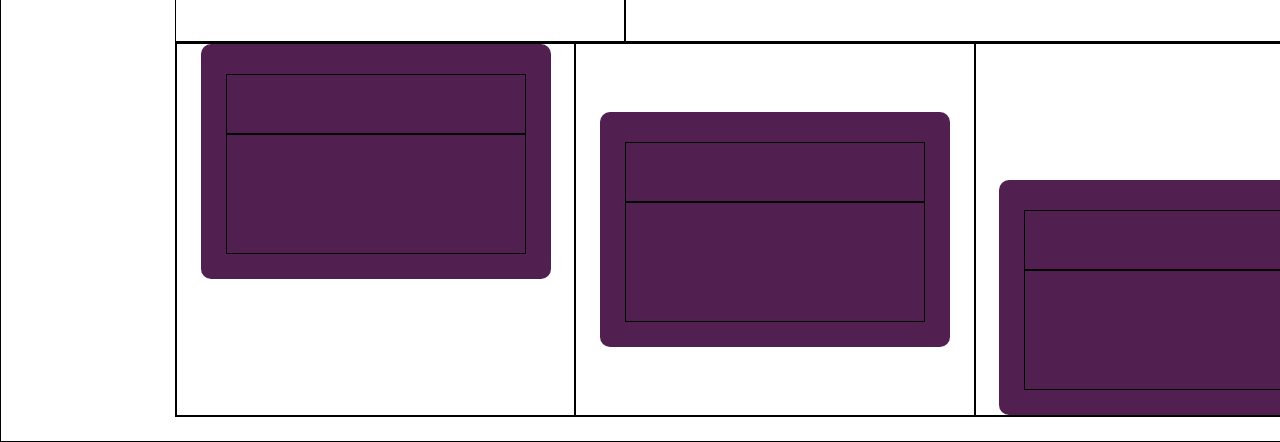
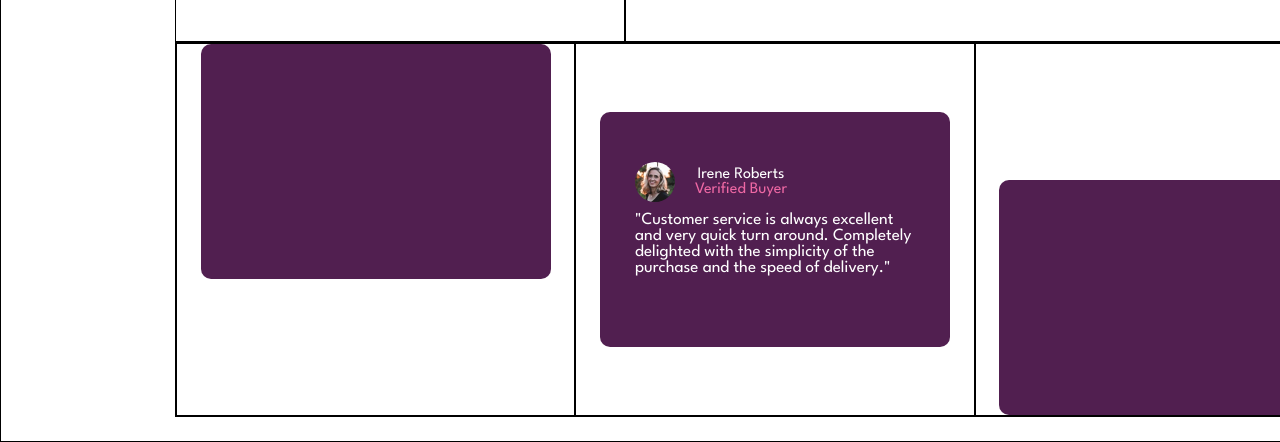
Before and after one commit to metallicatzach/social-proof-section, a plain HTML site: page social-proof-section-master/index.html in a window 1280 px wide. Shown: the part 358-800 px from the top of the page. Drawn offline with Linux system fonts and the light colour scheme.

Commit message:
purple box 1 finish

```diff
--- a/social-proof-section-master/index.html
+++ b/social-proof-section-master/index.html
@@ -78,8 +78,15 @@
             <div class="big_box2">
                 <div class="purple_box">
                     <div class="inside_purple">
-                        <div class="content_top"></div>
-                        <div class="info_bottom"></div>
+                        <div class="content_top">
+                            <div class="image_box"><img src="/social-proof-section-master/images/image-irene.jpg" alt="/"></div>
+                            <div class="text_box">
+                                <div class="text_top"><p>Irene Roberts</p></div>
+                                <div class="text_bottom"><p>Verified Buyer</p></div>
+                            </div>
+                        </div>
+                        <div class="info_bottom"><p>"Customer service is always excellent and very quick turn around. Completely
+                            delighted with the simplicity of the purchase and the speed of delivery."</p></div>
                     </div>
                 </div>
             </div>
--- a/social-proof-section-master/style.css
+++ b/social-proof-section-master/style.css
@@ -160,15 +160,42 @@ body {
 .inside_purple {
     width:300px;
     height:175px;
+    padding:10px;
 }
 .content_top {
-    border:1px solid;
+
     height:60px;
     width:100%;
+    display:flex;
+    flex-direction: row;
+}
+.bottom_container img {
+    width:40px;
+    height:40px;
+    border-radius:20px;
+}
+.image_box {
+    display:flex;
+    justify-content: center;
+    align-items: center;
+}
+.text_box {
+    display:flex;
+    flex-direction: column;
+    align-items: center;
+    justify-content: center;
+    padding:20px;
 
 }
+.text_top {
+    color:white;
+}
+.text_bottom {
+    color:hsl(333, 80%, 67%);
+}
 .info_bottom {
-    border:1px solid;
+    font-size:17px;
     height:120px;
     width:100%;
+    color:#ffffff;
 }
```
Also changed, not shown: index.html (added, +61 -0 lines).
